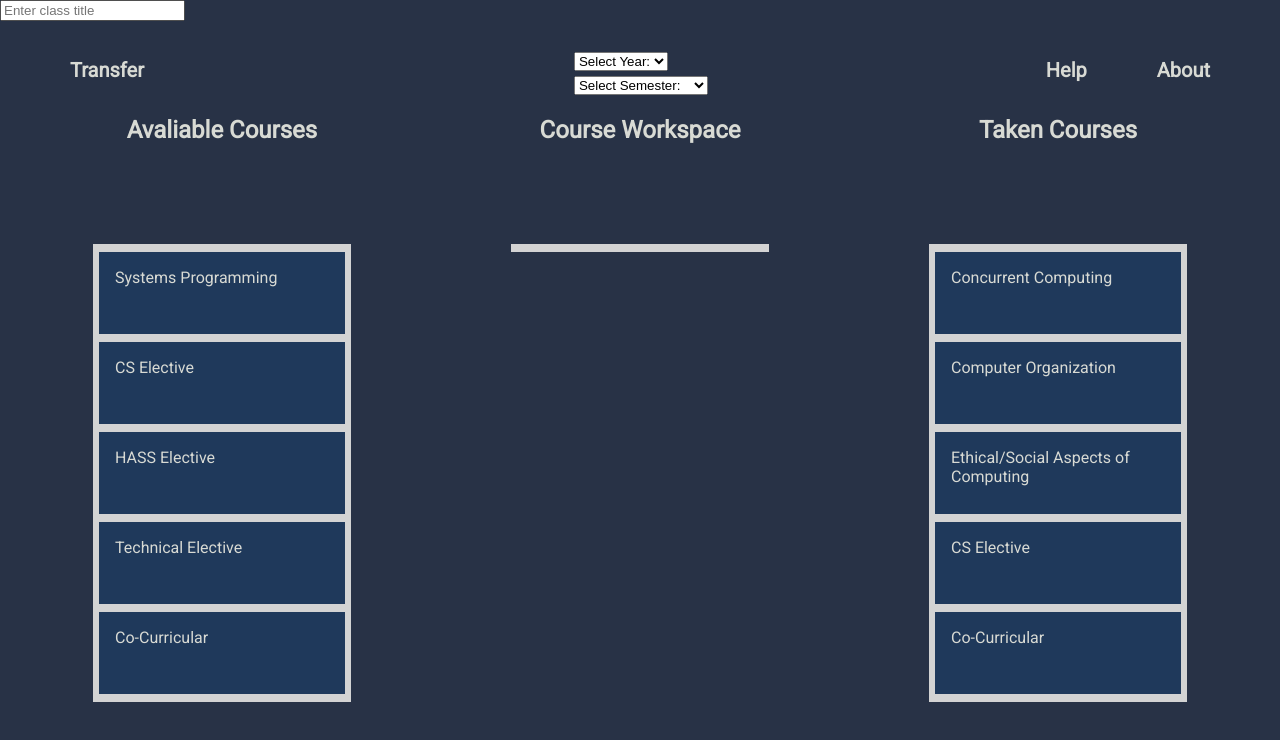
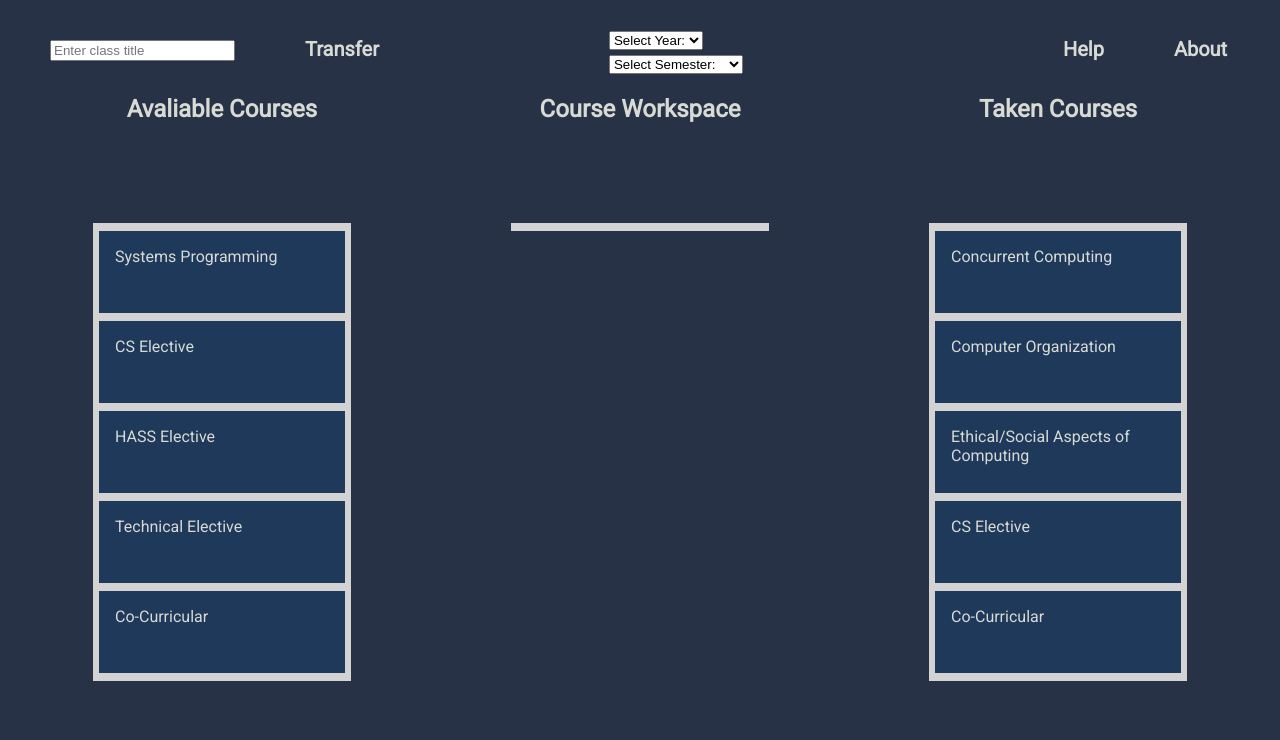
Before and after one commit to LounnAriik/CS3141-Team13, a React (Create React App) app in the folder Test3/: page / in a window 1280 px wide. Shown: the top 740 px of the page. Built offline with nearby package versions, Linux system fonts and the light colour scheme.

Commit message:
Fixed navbar

```diff
--- a/Test3/src/App.css
+++ b/Test3/src/App.css
@@ -13,7 +13,7 @@ li, a, .transfer{
     font-weight: bold;
 }
 nav{
-    padding-left: 300px;
+    padding-left: 100px;
 }
 header{
     padding-top: 10px;
@@ -93,6 +93,9 @@ a{
   justify-content: center;
   align-items: center;
 }
+.list{
+  margin-left: 50px;
+}
 .box {
   white-space: nowrap;
   text-align: left;
--- a/Test3/src/App.js
+++ b/Test3/src/App.js
@@ -313,7 +313,18 @@ function App() {
   return (
    <div>
 
-   <div classname='list'>
+
+
+
+    <div className = 'head' style={{ display: "flex", justifyContent: "center", height: "100%"}}>
+
+      <DragDropContext
+        onDragEnd={result => onDragEnd(result, columns, setColumns)}
+      >
+
+
+       <header>
+        <div class='list'>
 
             <input placeholder="Enter class title" onChange={event => setQuery(event.target.value)} />
           { data.filter(classes => {
@@ -335,22 +346,12 @@ function App() {
           ))}
 
       </div>
-
-
-    <div className = 'head' style={{ display: "flex", justifyContent: "center", height: "100%"}}>
-
-      <DragDropContext
-        onDragEnd={result => onDragEnd(result, columns, setColumns)}
-      >
-
-
-       <header>
         <a class = "transfer" onClick={() => {buildCourseByTransfer()}}>Transfer</a>
 
         <nav>
           <ul class = "select">
             <li>
-              <select>u
+              <select>
                 <option value="0">Select Year:</option>
                 <option value="1">Year 1</option>
                 <option value="2">Year 2</option>
```
Lines whose indentation alone changed are shown as unchanged.
